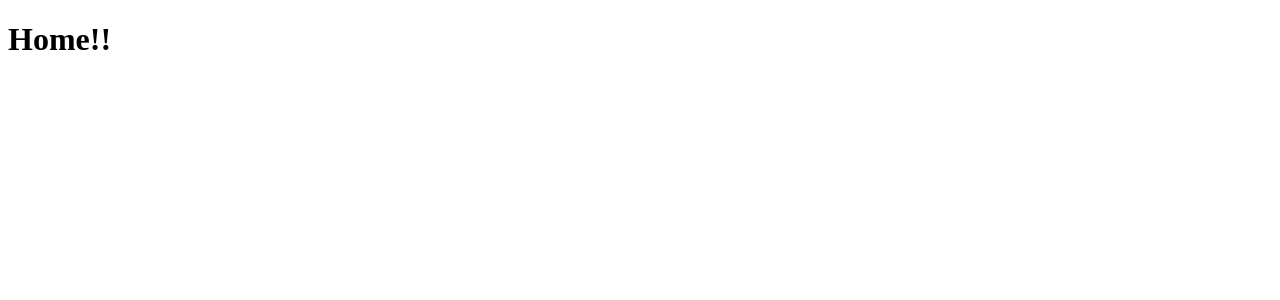
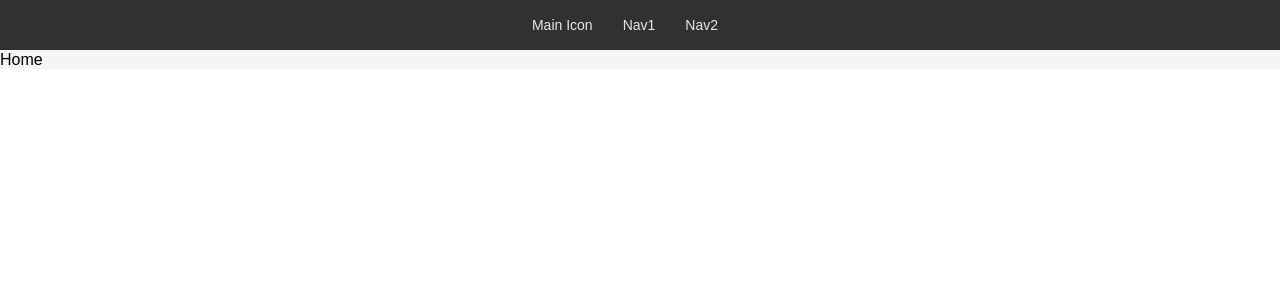
Before and after one commit to eakyoungyu/JiujitsuGi, a React (Create React App) app in the folder frontend/: page / in a window 1280 px wide. Shown: the top 300 px of the page. Built offline with nearby package versions, Linux system fonts and the light colour scheme.

Commit message:
Implement theme colors and navigation bar

```diff
--- a/frontend/src/App.tsx
+++ b/frontend/src/App.tsx
@@ -1,6 +1,7 @@
 import { BrowserRouter, Route, Switch } from "react-router-dom";
 import Home from "./Routes/Home";
 import { Helmet } from "react-helmet";
+import Nav from "./Components/Navigation";
 
 function App() {
   return (
@@ -8,6 +9,7 @@ function App() {
       <Helmet>
         <title>All About Gis</title>
       </Helmet>
+      <Nav />
       <Switch>
         <Route path={"/"}>
           <Home />
--- /dev/null
+++ b/frontend/src/Components/Navigation.tsx
@@ -0,0 +1,49 @@
+import { Link } from "react-router-dom";
+import styled from "styled-components";
+import { motion, useAnimation, useViewportScroll } from "framer-motion";
+import { useEffect } from "react";
+import { FontAwesomeIcon } from "@fortawesome/react-fontawesome";
+import { faApple } from "@fortawesome/free-brands-svg-icons";
+
+const NavBar = styled(motion.div)`
+  width: 100%;
+  height: 50px;
+  display: flex;
+  align-items: center;
+  justify-content: center;
+  padding: 0px 20px;
+  position: fixed;
+  top: 0;
+  z-index: 2;
+  background-color: ${(props) => props.theme.navColor};
+`;
+
+const Item = styled.div`
+  color: #e7e7e7;
+  cursor: pointer;
+  margin-right: 30px;
+  font-size: 14px;
+  &:hover {
+    color: white;
+  }
+`;
+function Nav() {
+  return (
+    <NavBar>
+      <Item>
+        <Link to={"/"}>
+          {/* <FontAwesomeIcon icon={faApple} size="lg" /> */}
+          Main Icon
+        </Link>
+      </Item>
+      <Item>
+        <Link to={"/projects"}>Nav1</Link>
+      </Item>
+      <Item>
+        <Link to={"/profile"}>Nav2</Link>
+      </Item>
+    </NavBar>
+  );
+}
+
+export default Nav;
--- a/frontend/src/Routes/Home.tsx
+++ b/frontend/src/Routes/Home.tsx
@@ -1,4 +1,14 @@
+import styled from "styled-components";
+
+const Background = styled.div`
+  background-color: ${(props) => props.theme.backgroundColor.grey};
+  width: 100%;
+  margin-top: 50px;
+  display: flex;
+  flex-direction: column;
+  justify-content: center;
+`;
 function Home() {
-  return <h1>Home!!</h1>;
+  return <Background>Home</Background>;
 }
 export default Home;
--- a/frontend/src/index.tsx
+++ b/frontend/src/index.tsx
@@ -1,10 +1,80 @@
 import React from "react";
 import ReactDOM from "react-dom";
+import { createGlobalStyle, ThemeProvider } from "styled-components";
 
 import App from "./App";
+import { theme } from "./theme";
+
+const GlobalStyle = createGlobalStyle`
+@import url('https://fonts.googleapis.com/css2?family=Source+Sans+Pro:wght@200;300;400;600;700;900&display=swap');
+html, body, div, span, applet, object, iframe,
+h1, h2, h3, h4, h5, h6, p, blockquote, pre,
+a, abbr, acronym, address, big, cite, code,
+del, dfn, em, img, ins, kbd, q, s, samp,
+small, strike, strong, sub, sup, tt, var,
+b, u, i, center,
+dl, dt, dd, menu, ol, ul, li,
+fieldset, form, label, legend,
+table, caption, tbody, tfoot, thead, tr, th, td,
+article, aside, canvas, details, embed,
+figure, figcaption, footer, header, hgroup,
+main, menu, nav, output, ruby, section, summary,
+time, mark, audio, video {
+  margin: 0;
+  padding: 0;
+  border: 0;
+  font-size: 100%;
+  font: inherit;
+  vertical-align: baseline;
+}
+/* HTML5 display-role reset for older browsers */
+article, aside, details, figcaption, figure,
+footer, header, hgroup, main, menu, nav, section {
+  display: block;
+}
+/* HTML5 hidden-attribute fix for newer browsers */
+*[hidden] {
+    display: none;
+}
+body {
+  line-height: 1;
+}
+menu, ol, ul {
+  list-style: none;
+}
+blockquote, q {
+  quotes: none;
+}
+blockquote:before, blockquote:after,
+q:before, q:after {
+  content: '';
+  content: none;
+}
+table {
+  border-collapse: collapse;
+  border-spacing: 0;
+}
+* {
+  box-sizing: border-box;
+}
+body {
+  font-weight: 300;
+  font-family: 'Source Sans Pro', sans-serif;
+  color:${(props) => props.theme.textColor};
+  line-height: 1.2;
+
+}
+a {
+  text-decoration:none;
+  color:inherit;
+}
+`;
 ReactDOM.render(
   <React.StrictMode>
-    <App />
+    <ThemeProvider theme={theme}>
+      <GlobalStyle />
+      <App />
+    </ThemeProvider>
   </React.StrictMode>,
   document.getElementById("root")
 );
--- /dev/null
+++ b/frontend/src/theme.ts
@@ -0,0 +1,24 @@
+import { DefaultTheme } from "styled-components";
+
+export const theme: DefaultTheme = {
+  pointColor: {
+    red: "#E51013",
+    orange: "#f66907",
+    blue: "#0071e3",
+  },
+  textColor: "1d1d1f",
+  navColor: "#313131",
+  backgroundColor: {
+    grey: "#f5f5f7",
+    white: "#fafafa",
+  },
+  grey: "#86858a",
+  black: {
+    darker: "#141414",
+    lighter: "#2F2F2F",
+  },
+  white: {
+    lighter: "#fff",
+    darker: "#e5e5e5",
+  },
+};
```
Also changed, not shown: frontend/babel-plugin-macros.config.js (added, +8 -0 lines), frontend/src/styled.d.ts (added, +27 -0 lines), frontend/.babelrc (added).
